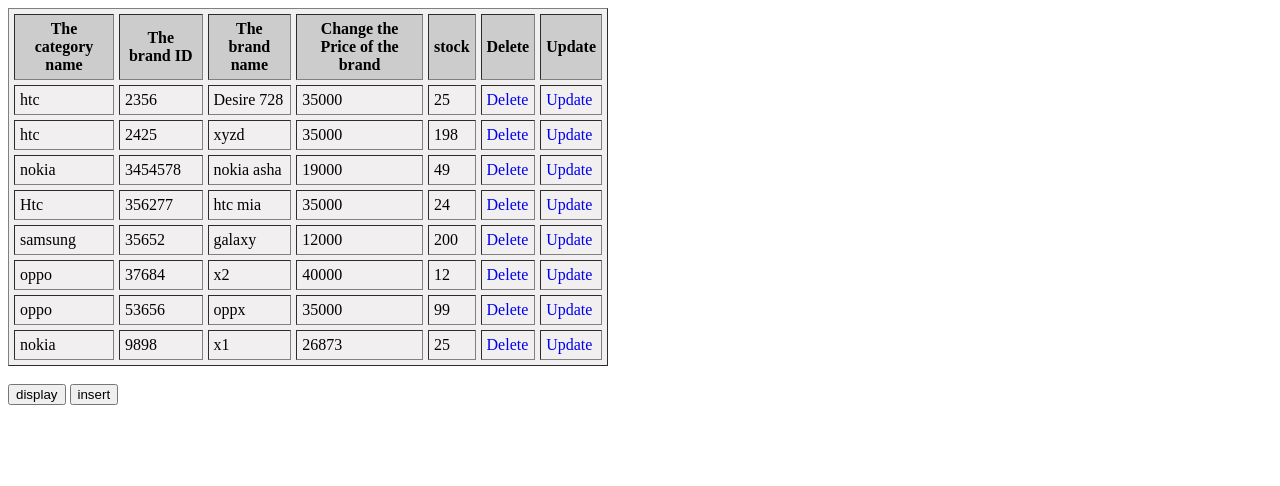
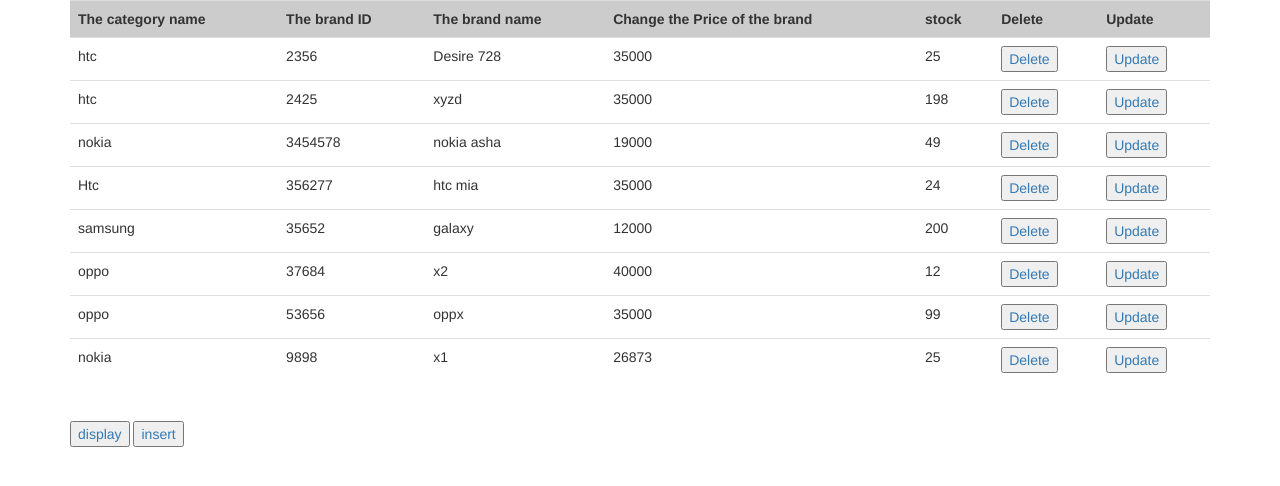
Before and after one commit to scs2208/Mobile-shop-management-system, a CodeIgniter app: page /Final-project/index.php/hello_controller_update/dispdata in a window 1280 px wide. Shown: the top 486 px of the page. Run offline with CodeIgniter, Linux system fonts and the light colour scheme; data comes from the database, SQL or seed files in the repository.

Commit message:
Update display_record.php

```diff
--- a/application/views/display_record.php
+++ b/application/views/display_record.php
@@ -2,23 +2,13 @@
 <html>
 <head>
 <title>Display Records</title>
-<style >
-  a{
-    text-decoration: none;
-  }
-  a:hover{
-    color: green;
-  }
-
-  table{
-    background-color: #f2eff1;
-  }
-</style>
+<link rel="stylesheet" href="https://maxcdn.bootstrapcdn.com/bootstrap/3.3.7/css/bootstrap.min.css" />
 
 </head>
 
 <body>
-<table width="600" border="1" cellspacing="5" cellpadding="5">
+<div class="container">
+<table width="200" class="table">
   <tr style="background:#CCC">
     <th>The category name</th>
     <th>The brand ID</th>
@@ -38,15 +28,16 @@
   echo "<td>".$row->The_brand."</td>";
   echo "<td>".$row->Price_of_the_brand."</td>";
   echo "<td>".$row->stock."</td>";
-  echo "<td><a href='deletedata?id=".$row->id."'>Delete</a></td>";
-  echo "<td><a href='updatedata?id=".$row->id."'>Update</a></td>";
+  echo "<td><a href='deletedata?id=".$row->id."'><button>Delete</button></a></td>";
+  echo "<td><a href='updatedata?id=".$row->id."'><button>Update</button></a></td>";
   echo "</tr>";
 
   }
    ?>
 </table>
-	<br>
-	<a href = "<?php echo base_url()?>index.php/hello_controller_display/dispdata"><button>display</button></a>
-	<a href = "<?php echo base_url()?>index.php/hello_controller_insert/savedata"><button>insert</button></a>
+<br>
+<a href = "<?php echo base_url()?>index.php/hello_controller_display/dispdata"><button>display</button></a>
+<a href = "<?php echo base_url()?>index.php/hello_controller_insert/savedata"><button>insert</button></a>
+</div>
 </body>
 </html>
```
